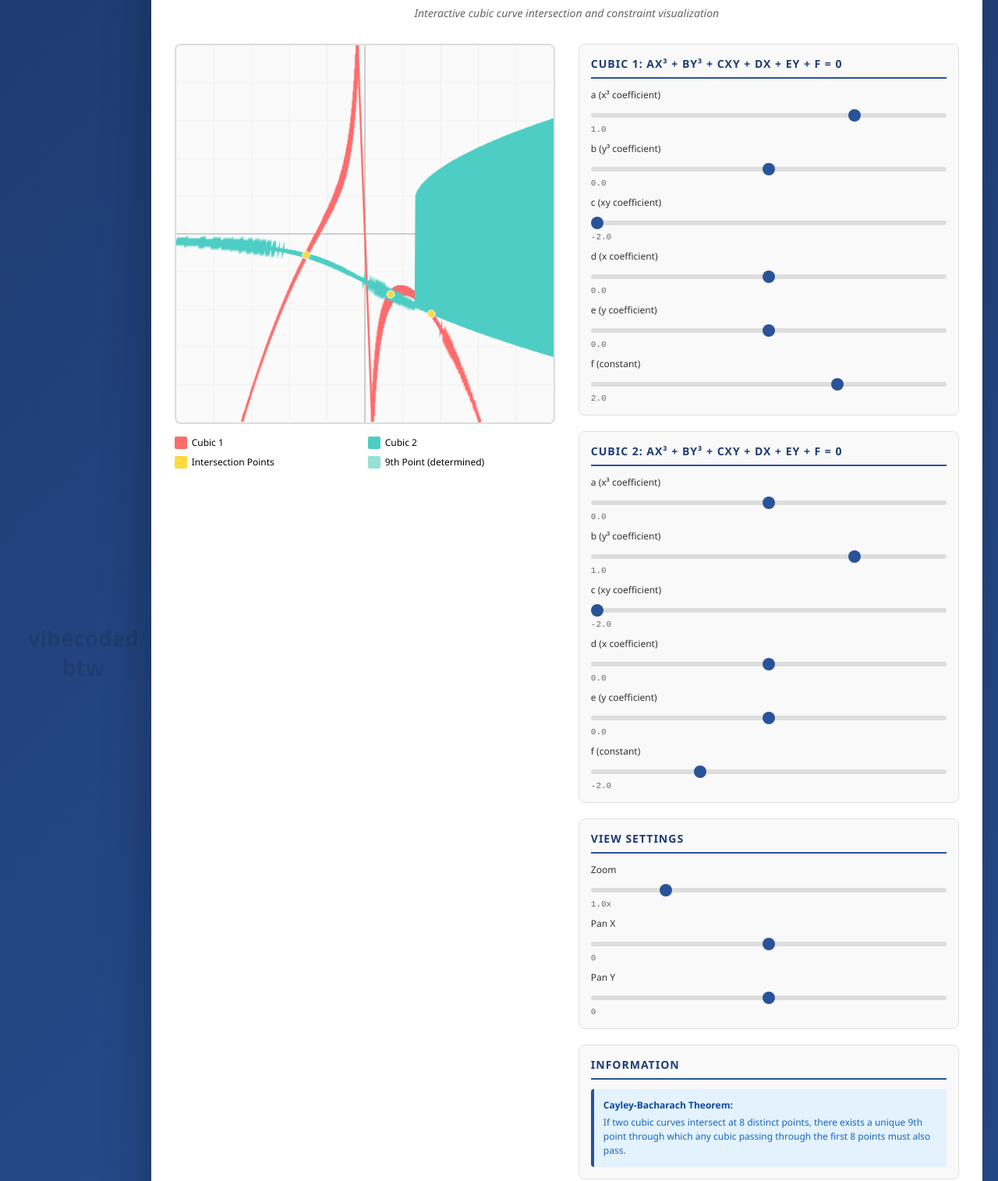
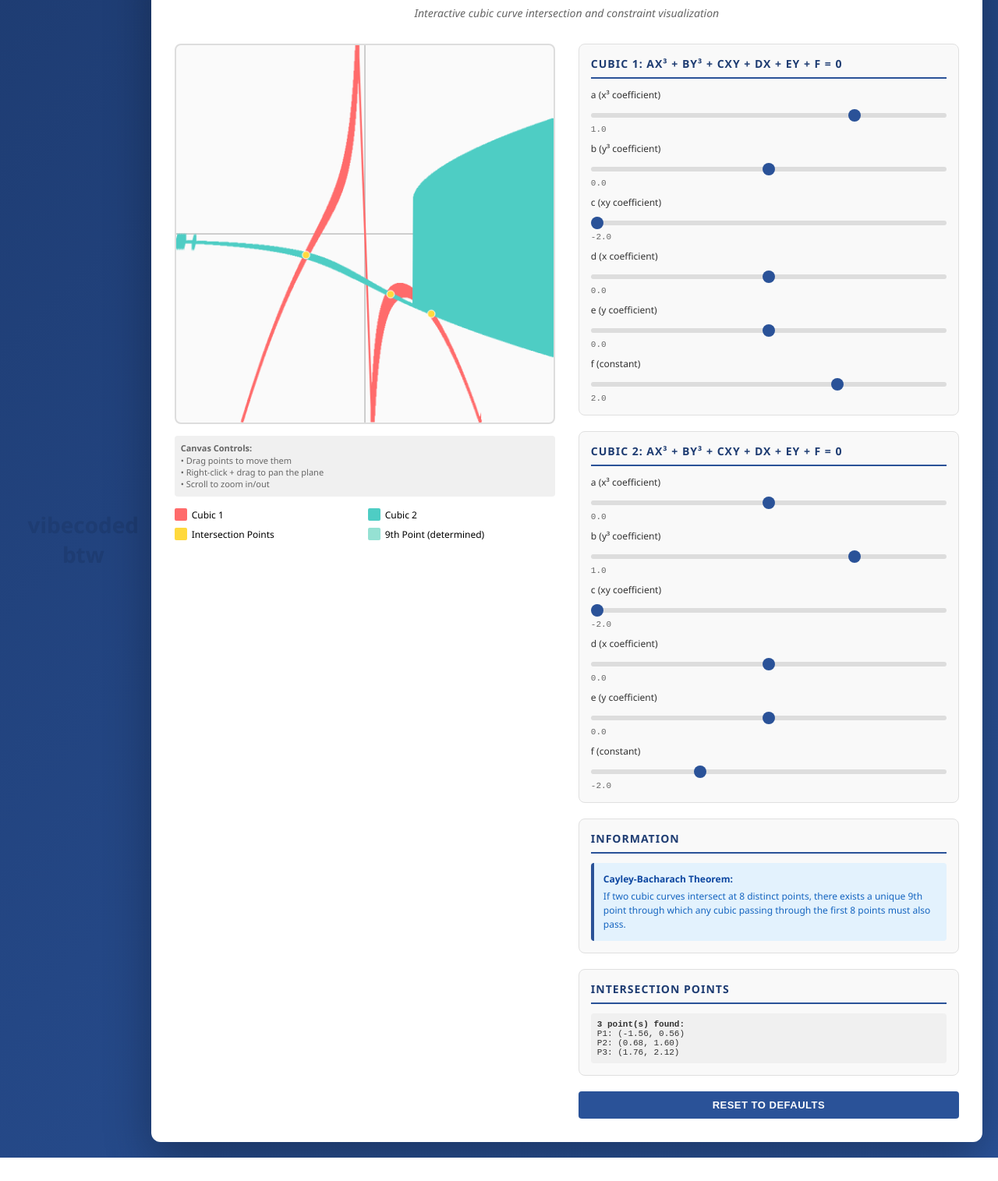
Before and after one commit to jinsualt/testrepo, a plain HTML site: page index.html in a window 1280 px wide. Shown: the part 91-1606 px from the top of the page at 78% size. After the commit the page ends 1576 px from the top, so only its background shows below. Drawn offline with Linux system fonts and the light colour scheme.

Commit message:
Add draggable points, panning and zooming, and single-line curve rendering

```diff
--- a/index.html
+++ b/index.html
@@ -68,10 +68,19 @@
             border: 2px solid #ddd;
             border-radius: 8px;
             background: #fafafa;
-            cursor: crosshair;
             display: block;
             width: 100%;
             height: auto;
+            cursor: crosshair;
+        }
+
+        .canvas-instructions {
+            font-size: 11px;
+            color: #666;
+            background: #f0f0f0;
+            padding: 8px;
+            border-radius: 4px;
+            line-height: 1.4;
         }
 
         .controls-section {
@@ -238,6 +247,12 @@
         <div class="content">
             <div class="canvas-section">
                 <canvas id="canvas" width="500" height="500"></canvas>
+                <div class="canvas-instructions">
+                    <strong>Canvas Controls:</strong><br>
+                    • Drag points to move them<br>
+                    • Right-click + drag to pan the plane<br>
+                    • Scroll to zoom in/out
+                </div>
                 <div class="legend">
                     <div class="legend-item">
                         <div class="legend-color" style="background: #ff6b6b;"></div>
@@ -328,25 +343,6 @@
                 </div>
 
                 <div class="control-group">
-                    <h3>View Settings</h3>
-                    <div class="control-item">
-                        <label>Zoom</label>
-                        <input type="range" id="zoom" min="0.5" max="3" step="0.1" value="1">
-                        <div class="value-display" id="zoomVal">1.0x</div>
-                    </div>
-                    <div class="control-item">
-                        <label>Pan X</label>
-                        <input type="range" id="panX" min="-200" max="200" step="5" value="0">
-                        <div class="value-display" id="panXVal">0</div>
-                    </div>
-                    <div class="control-item">
-                        <label>Pan Y</label>
-                        <input type="range" id="panY" min="-200" max="200" step="5" value="0">
-                        <div class="value-display" id="panYVal">0</div>
-                    </div>
-                </div>
-
-                <div class="control-group">
                     <h3>Information</h3>
                     <div class="info-box">
                         <strong>Cayley-Bacharach Theorem:</strong>
@@ -368,9 +364,21 @@
         const canvas = document.getElementById('canvas');
         const ctx = canvas.getContext('2d');
 
-        // Get all slider inputs
+        let viewState = {
+            zoom: 1,
+            panX: 0,
+            panY: 0,
+            isDraggingPoint: false,
+            draggedPointIndex: -1,
+            isRightDragging: false,
+            lastMouseX: 0,
+            lastMouseY: 0
+        };
+
+        let intersectionPoints = [];
+
         const sliders = {};
-        ['a1', 'b1', 'c1', 'd1', 'e1', 'f1', 'a2', 'b2', 'c2', 'd2', 'e2', 'f2', 'zoom', 'panX', 'panY'].forEach(id => {
+        ['a1', 'b1', 'c1', 'd1', 'e1', 'f1', 'a2', 'b2', 'c2', 'd2', 'e2', 'f2'].forEach(id => {
             sliders[id] = document.getElementById(id);
             sliders[id].addEventListener('input', updateDisplay);
             sliders[id].addEventListener('input', () => updateValueDisplay(id));
@@ -379,13 +387,23 @@
         function updateValueDisplay(id) {
             const val = parseFloat(sliders[id].value);
             const display = document.getElementById(id + 'Val');
-            if (id === 'zoom') {
-                display.textContent = val.toFixed(1) + 'x';
-            } else if (id.startsWith('pan')) {
-                display.textContent = val.toFixed(0);
-            } else {
-                display.textContent = val.toFixed(1);
-            }
+            display.textContent = val.toFixed(1);
+        }
+
+        function worldToScreen(x, y) {
+            const scale = 50 / viewState.zoom;
+            return {
+                screenX: canvas.width / 2 + x * scale + viewState.panX,
+                screenY: canvas.height / 2 + y * scale + viewState.panY
+            };
+        }
+
+        function screenToWorld(screenX, screenY) {
+            const scale = 50 / viewState.zoom;
+            return {
+                x: (screenX - canvas.width / 2 - viewState.panX) / scale,
+                y: (screenY - canvas.height / 2 - viewState.panY) / scale
+            };
         }
 
         function cubicValue(x, y, a, b, c, d, e, f) {
@@ -393,33 +411,26 @@
         }
 
         function drawCurve(a, b, c, d, e, f, color, width = 2) {
-            const scale = 50 / parseFloat(sliders.zoom.value);
-            const panX = parseInt(sliders.panX.value);
-            const panY = parseInt(sliders.panY.value);
-
+            ctx.beginPath();
             ctx.strokeStyle = color;
             ctx.lineWidth = width;
-            ctx.beginPath();
 
             let started = false;
-            const step = 1;
+            const step = 0.75;
 
             for (let px = 0; px < canvas.width; px += step) {
                 for (let py = 0; py < canvas.height; py += step) {
-                    const x = (px - canvas.width / 2 + panX) / scale;
-                    const y = (py - canvas.height / 2 + panY) / scale;
+                    const world = screenToWorld(px, py);
+                    const val = cubicValue(world.x, world.y, a, b, c, d, e, f);
 
-                    const val = cubicValue(x, y, a, b, c, d, e, f);
-
-                    if (Math.abs(val) < 0.3) {
-                        const screenX = px;
-                        const screenY = py;
-
+                    if (Math.abs(val) < 0.4) {
+                        const sx = px;
+                        const sy = py;
                         if (!started) {
-                            ctx.moveTo(screenX, screenY);
+                            ctx.moveTo(sx, sy);
                             started = true;
                         } else {
-                            ctx.lineTo(screenX, screenY);
+                            ctx.lineTo(sx, sy);
                         }
                     }
                 }
@@ -443,25 +454,21 @@
             const f2 = parseFloat(sliders.f2.value);
 
             const points = [];
-            const scale = 50 / parseFloat(sliders.zoom.value);
-            const panX = parseInt(sliders.panX.value);
-            const panY = parseInt(sliders.panY.value);
-
             const tolerance = 0.15;
             const step = 2;
 
             for (let px = 0; px < canvas.width; px += step) {
                 for (let py = 0; py < canvas.height; py += step) {
-                    const x = (px - canvas.width / 2 + panX) / scale;
-                    const y = (py - canvas.height / 2 + panY) / scale;
-
+                    const world = screenToWorld(px, py);
+                    const x = world.x;
+                    const y = world.y;
                     const val1 = cubicValue(x, y, a1, b1, c1, d1, e1, f1);
                     const val2 = cubicValue(x, y, a2, b2, c2, d2, e2, f2);
 
                     if (Math.abs(val1) < tolerance && Math.abs(val2) < tolerance) {
-                        const isDuplicate = points.some(p => Math.abs(p.x - x) < 0.2 && Math.abs(p.y - y) < 0.2);
-                        if (!isDuplicate) {
-                            points.push({ x, y, px, py });
+                        const duplicate = points.some(p => Math.abs(p.x - x) < 0.2 && Math.abs(p.y - y) < 0.2);
+                        if (!duplicate) {
+                            points.push({ x, y });
                         }
                     }
                 }
@@ -473,8 +480,9 @@
         function drawPoints(points, color, radius = 6) {
             ctx.fillStyle = color;
             points.forEach(p => {
+                const screen = worldToScreen(p.x, p.y);
                 ctx.beginPath();
-                ctx.arc(p.px, p.py, radius, 0, Math.PI * 2);
+                ctx.arc(screen.screenX, screen.screenY, radius, 0, Math.PI * 2);
                 ctx.fill();
                 ctx.strokeStyle = 'white';
                 ctx.lineWidth = 1;
@@ -485,16 +493,13 @@
         function updateDisplay() {
             ctx.clearRect(0, 0, canvas.width, canvas.height);
 
-            // Draw grid
+            const scale = 50 / viewState.zoom;
+
             ctx.strokeStyle = '#f0f0f0';
             ctx.lineWidth = 1;
-            const scale = 50 / parseFloat(sliders.zoom.value);
-            const panX = parseInt(sliders.panX.value);
-            const panY = parseInt(sliders.panY.value);
-
             for (let i = -500; i < 500; i += 50) {
-                const x = canvas.width / 2 + i - panX;
-                const y = canvas.height / 2 + i - panY;
+                const x = canvas.width / 2 + i * scale + viewState.panX;
+                const y = canvas.height / 2 + i * scale + viewState.panY;
                 ctx.beginPath();
                 ctx.moveTo(x, 0);
                 ctx.lineTo(x, canvas.height);
@@ -505,19 +510,17 @@
                 ctx.stroke();
             }
 
-            // Draw axes
             ctx.strokeStyle = '#ccc';
             ctx.lineWidth = 2;
             ctx.beginPath();
-            ctx.moveTo(canvas.width / 2 + panX, 0);
-            ctx.lineTo(canvas.width / 2 + panX, canvas.height);
+            ctx.moveTo(canvas.width / 2 + viewState.panX, 0);
+            ctx.lineTo(canvas.width / 2 + viewState.panX, canvas.height);
             ctx.stroke();
             ctx.beginPath();
-            ctx.moveTo(0, canvas.height / 2 + panY);
-            ctx.lineTo(canvas.width, canvas.height / 2 + panY);
+            ctx.moveTo(0, canvas.height / 2 + viewState.panY);
+            ctx.lineTo(canvas.width, canvas.height / 2 + viewState.panY);
             ctx.stroke();
 
-            // Draw cubics
             const a1 = parseFloat(sliders.a1.value);
             const b1 = parseFloat(sliders.b1.value);
             const c1 = parseFloat(sliders.c1.value);
@@ -535,36 +538,104 @@
             drawCurve(a1, b1, c1, d1, e1, f1, '#ff6b6b', 2.5);
             drawCurve(a2, b2, c2, d2, e2, f2, '#4ecdc4', 2.5);
 
-            // Find and draw intersection points
-            const points = findIntersectionPoints();
-            drawPoints(points, '#ffd93d', 5);
+            intersectionPoints = findIntersectionPoints();
+            drawPoints(intersectionPoints, '#ffd93d', 5);
 
-            // Calculate and display the 9th point (centroid of first 8)
-            if (points.length >= 8) {
-                const first8 = points.slice(0, 8);
+            if (intersectionPoints.length >= 8) {
+                const first8 = intersectionPoints.slice(0, 8);
                 const centroidX = first8.reduce((sum, p) => sum + p.x, 0) / 8;
                 const centroidY = first8.reduce((sum, p) => sum + p.y, 0) / 8;
-                const scale = 50 / parseFloat(sliders.zoom.value);
-                const panX = parseInt(sliders.panX.value);
-                const panY = parseInt(sliders.panY.value);
-                const ninth = {
-                    x: centroidX,
-                    y: centroidY,
-                    px: canvas.width / 2 + centroidX * scale - panX,
-                    py: canvas.height / 2 + centroidY * scale - panY
-                };
-                drawPoints([ninth], '#95e1d3', 7);
+                drawPoints([{ x: centroidX, y: centroidY }], '#95e1d3', 7);
             }
 
-            // Update point info
             const pointInfo = document.getElementById('pointInfo');
-            if (points.length === 0) {
+            if (intersectionPoints.length === 0) {
                 pointInfo.innerHTML = '<em>No intersections found. Adjust coefficients.</em>';
             } else {
-                pointInfo.innerHTML = `<strong>${points.length} point(s) found:</strong><br>` +
-                    points.slice(0, 10).map((p, i) => `P${i + 1}: (${p.x.toFixed(2)}, ${p.y.toFixed(2)})`).join('<br>');
+                pointInfo.innerHTML = '<strong>' + intersectionPoints.length + ' point(s) found:</strong><br>' +
+                    intersectionPoints.slice(0, 10).map((p, i) => 'P' + (i + 1) + ': (' + p.x.toFixed(2) + ', ' + p.y.toFixed(2) + ')').join('<br>');
             }
         }
+
+        function getPointAtScreenCoords(screenX, screenY) {
+            for (let i = 0; i < intersectionPoints.length; i++) {
+                const screen = worldToScreen(intersectionPoints[i].x, intersectionPoints[i].y);
+                const dx = screen.screenX - screenX;
+                const dy = screen.screenY - screenY;
+                if (Math.sqrt(dx * dx + dy * dy) < 10) {
+                    return i;
+                }
+            }
+            return -1;
+        }
+
+        canvas.addEventListener('mousedown', (e) => {
+            const rect = canvas.getBoundingClientRect();
+            const screenX = e.clientX - rect.left;
+            const screenY = e.clientY - rect.top;
+
+            if (e.button === 2) {
+                viewState.isRightDragging = true;
+                viewState.lastMouseX = screenX;
+                viewState.lastMouseY = screenY;
+            } else {
+                const pointIndex = getPointAtScreenCoords(screenX, screenY);
+                if (pointIndex !== -1) {
+                    viewState.isDraggingPoint = true;
+                    viewState.draggedPointIndex = pointIndex;
+                }
+            }
+        });
+
+        canvas.addEventListener('mousemove', (e) => {
+            const rect = canvas.getBoundingClientRect();
+            const screenX = e.clientX - rect.left;
+            const screenY = e.clientY - rect.top;
+
+            if (viewState.isDraggingPoint && viewState.draggedPointIndex !== -1) {
+                const world = screenToWorld(screenX, screenY);
+                intersectionPoints[viewState.draggedPointIndex].x = world.x;
+                intersectionPoints[viewState.draggedPointIndex].y = world.y;
+                updateDisplay();
+            } else if (viewState.isRightDragging) {
+                const deltaX = screenX - viewState.lastMouseX;
+                const deltaY = screenY - viewState.lastMouseY;
+                viewState.panX += deltaX;
+                viewState.panY += deltaY;
+                viewState.lastMouseX = screenX;
+                viewState.lastMouseY = screenY;
+                updateDisplay();
+            }
+        });
+
+        canvas.addEventListener('mouseup', () => {
+            viewState.isDraggingPoint = false;
+            viewState.isRightDragging = false;
+        });
+
+        canvas.addEventListener('mouseleave', () => {
+            viewState.isDraggingPoint = false;
+            viewState.isRightDragging = false;
+        });
+
+        canvas.addEventListener('contextmenu', (e) => e.preventDefault());
+
+        canvas.addEventListener('wheel', (e) => {
+            e.preventDefault();
+            const rect = canvas.getBoundingClientRect();
+            const mouseX = e.clientX - rect.left;
+            const mouseY = e.clientY - rect.top;
+
+            const oldZoom = viewState.zoom;
+            viewState.zoom *= 1 - e.deltaY * 0.001;
+            viewState.zoom = Math.max(0.5, Math.min(3, viewState.zoom));
+
+            const zoomRatio = viewState.zoom / oldZoom;
+            viewState.panX = mouseX - (mouseX - viewState.panX) * zoomRatio;
+            viewState.panY = mouseY - (mouseY - viewState.panY) * zoomRatio;
+
+            updateDisplay();
+        });
 
         document.getElementById('reset').addEventListener('click', () => {
             sliders.a1.value = '1';
@@ -581,17 +652,16 @@
             sliders.e2.value = '0';
             sliders.f2.value = '-2';
 
-            sliders.zoom.value = '1';
-            sliders.panX.value = '0';
-            sliders.panY.value = '0';
+            viewState.zoom = 1;
+            viewState.panX = 0;
+            viewState.panY = 0;
 
-            ['a1', 'b1', 'c1', 'd1', 'e1', 'f1', 'a2', 'b2', 'c2', 'd2', 'e2', 'f2', 'zoom', 'panX', 'panY'].forEach(updateValueDisplay);
+            ['a1', 'b1', 'c1', 'd1', 'e1', 'f1', 'a2', 'b2', 'c2', 'd2', 'e2', 'f2'].forEach(updateValueDisplay);
             updateDisplay();
         });
 
-        // Initial display
         updateDisplay();
-        ['a1', 'b1', 'c1', 'd1', 'e1', 'f1', 'a2', 'b2', 'c2', 'd2', 'e2', 'f2', 'zoom', 'panX', 'panY'].forEach(updateValueDisplay);
+        ['a1', 'b1', 'c1', 'd1', 'e1', 'f1', 'a2', 'b2', 'c2', 'd2', 'e2', 'f2'].forEach(updateValueDisplay);
     </script>
 </body>
 </html>
```
